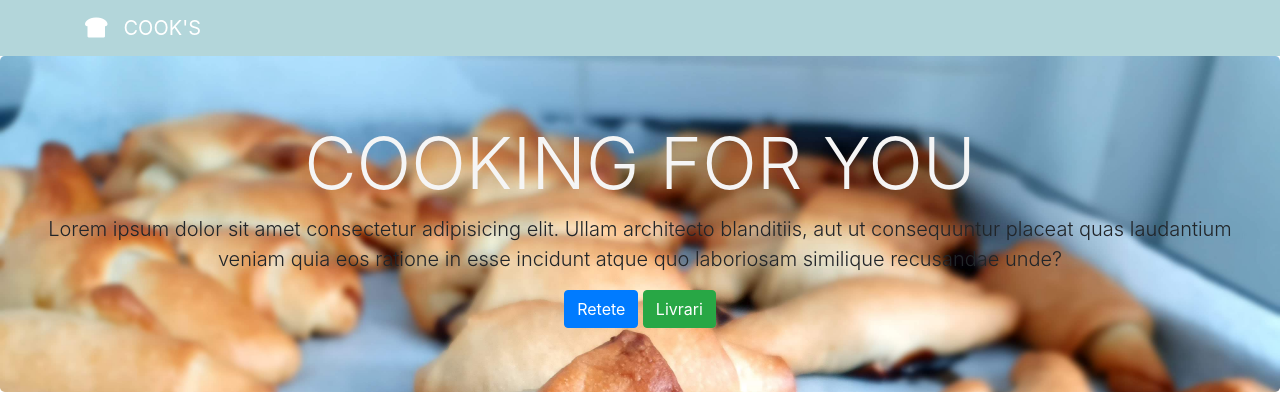
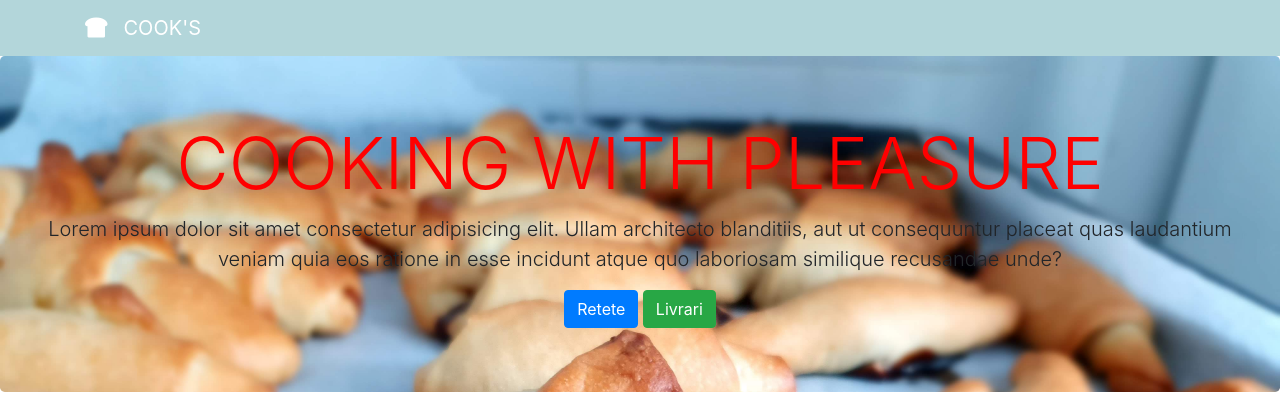
Before and after one commit to dedsecn00b/UdemyWebLabs, a plain HTML site: page Bootstrap4/CookingSite/cooking.html in a window 1280 px wide. Shown: the top 403 px of the page. Drawn offline with nearby package versions, Linux system fonts and the light colour scheme.

Commit message:
Changed the color from H1 tag. (now it's red)
Signed-off-by: Felicia Danila <feliciadanila73@gmail.com>

```diff
--- a/Bootstrap4/CookingSite/cooking.html
+++ b/Bootstrap4/CookingSite/cooking.html
@@ -16,7 +16,7 @@
 }
 
     h1 {
-        color: whitesmoke;
+        color: red;
     }
     </style>
     <title>Cooking site</title>
@@ -29,7 +29,7 @@
   </nav>
 
     <section id="header" class="jumbotron text-center">
-        <h1 class="display-3">COOKING FOR YOU</h1>
+        <h1 class="display-3">COOKING WITH PLEASURE</h1>
         <p class="lead">Lorem ipsum dolor sit amet consectetur adipisicing elit. Ullam architecto blanditiis, aut ut consequuntur placeat quas laudantium veniam quia eos ratione in esse incidunt atque quo laboriosam similique recusandae unde?</p>
         <a href="" class="btn btn-primary">Retete</a>
         <a href="" class="btn btn-success">Livrari</a>
```
